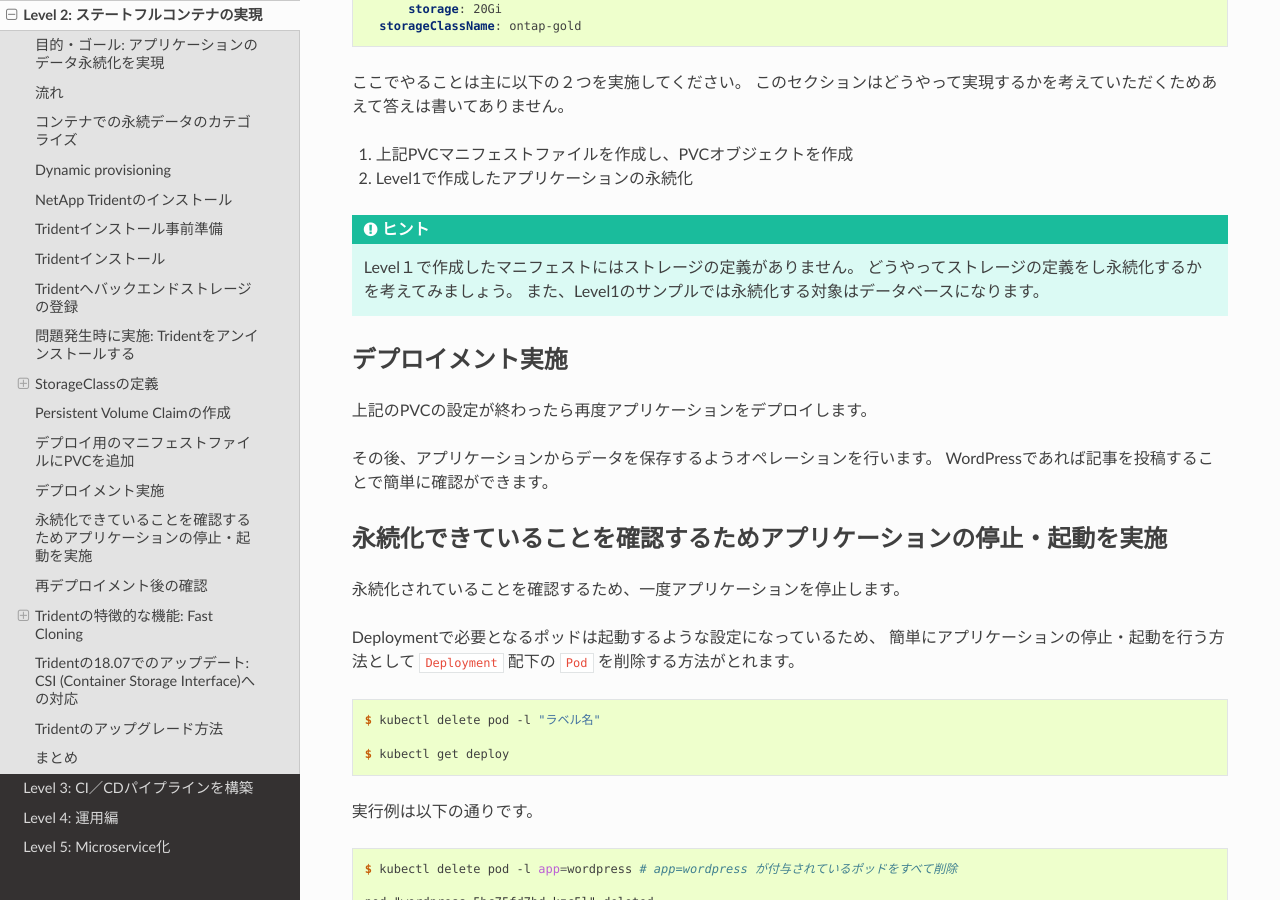
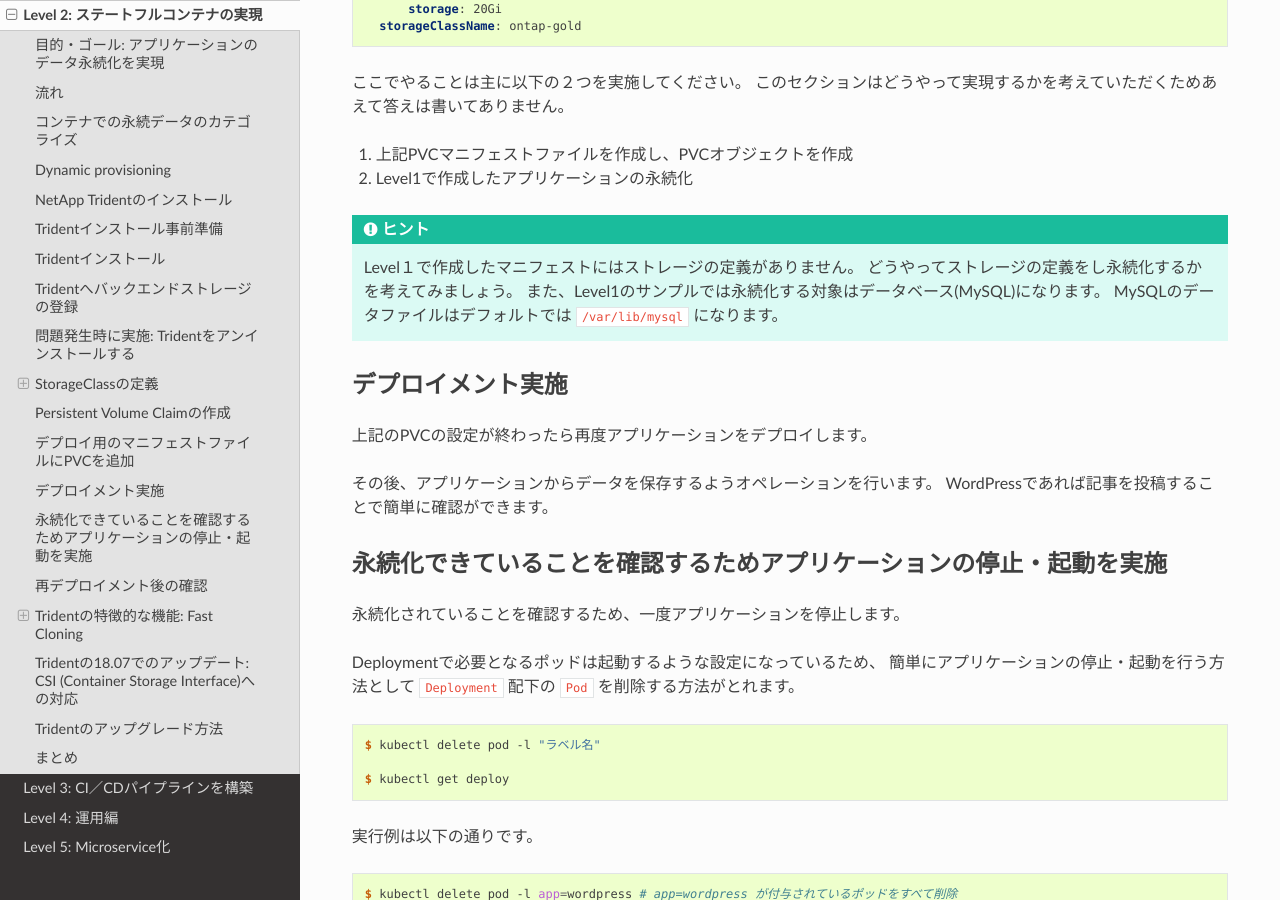
Before and after one commit to NetAppJpTechTeam/NetAppDigitalTransformationLab, a Sphinx documentation site: the page built from docs/source/container/Level2/index.rst, in a window 1280 px wide and 900 px high, scrolled down 7226 px. Built offline with Sphinx 7.4.7 and the Read the Docs theme 2.0.0, drawn with Linux system fonts in a browser that asks for light colours.

```diff
--- a/docs/source/container/Level2/index.rst
+++ b/docs/source/container/Level2/index.rst
@@ -182,15 +182,16 @@ Level1で作成したマニフェストファイルにPVCの項目を追加し
 ここでやることは主に以下の２つを実施してください。
 このセクションはどうやって実現するかを考えていただくためあえて答えは書いてありません。
 
-1. 上記PVCマニフェストファイルを作成し、PVCオブジェクトを作成
-2. Level1で作成したアプリケーションの永続化
+#. 上記PVCマニフェストファイルを作成し、PVCオブジェクトを作成
+#. Level1で作成したアプリケーションの永続化
+
 
 .. hint::
 
     Level１で作成したマニフェストにはストレージの定義がありません。
     どうやってストレージの定義をし永続化するかを考えてみましょう。
-    また、Level1のサンプルでは永続化する対象はデータベースになります。
-
+    また、Level1のサンプルでは永続化する対象はデータベース(MySQL)になります。
+    MySQLのデータファイルはデフォルトでは ``/var/lib/mysql`` になります。
 
 デプロイメント実施
 =============================================================
@@ -201,7 +202,7 @@ Level1で作成したマニフェストファイルにPVCの項目を追加し
 WordPressであれば記事を投稿することで簡単に確認ができます。
 
 永続化できていることを確認するためアプリケーションの停止・起動を実施
-=============================================================
+======================================================================
 
 永続化されていることを確認するため、一度アプリケーションを停止します。
 
```
